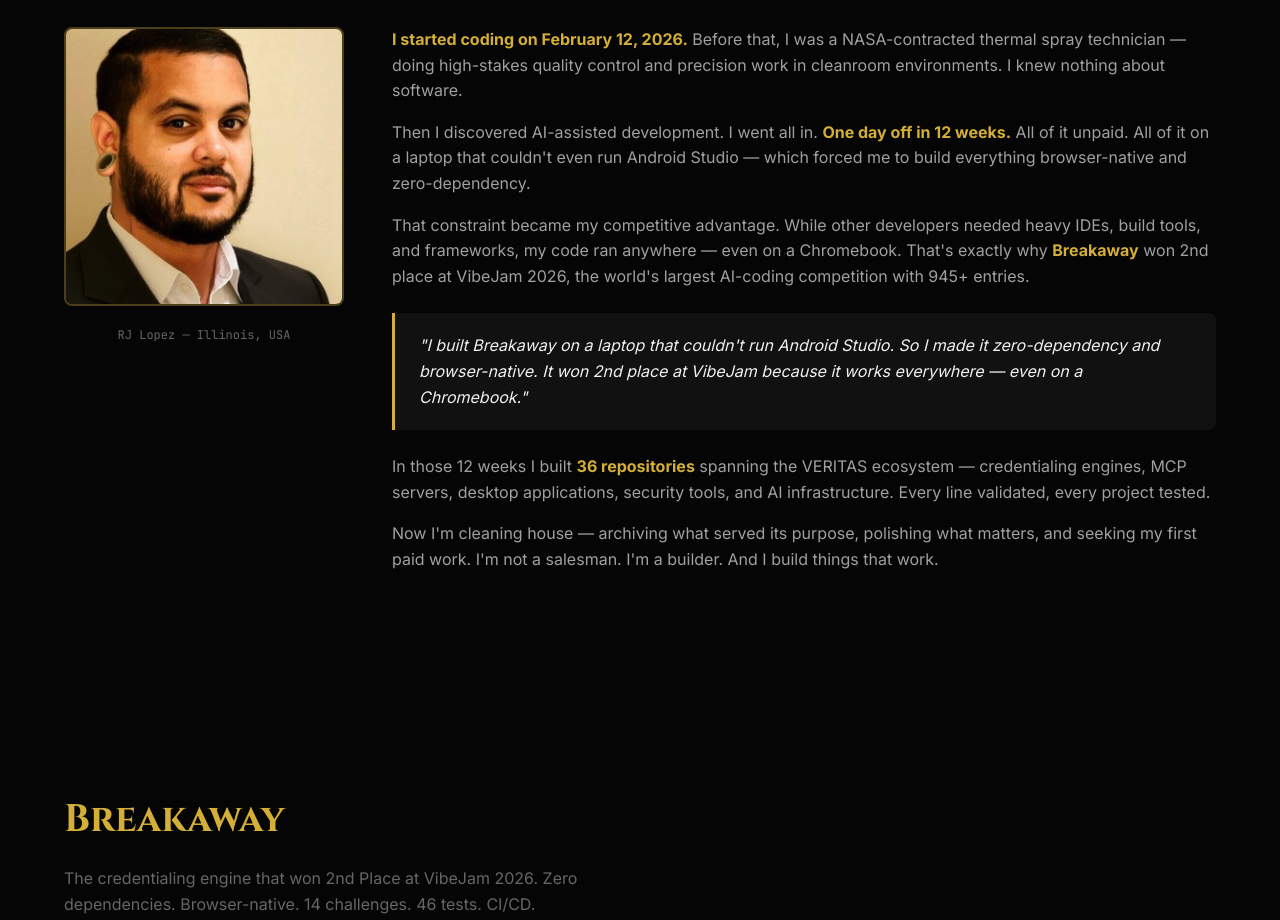
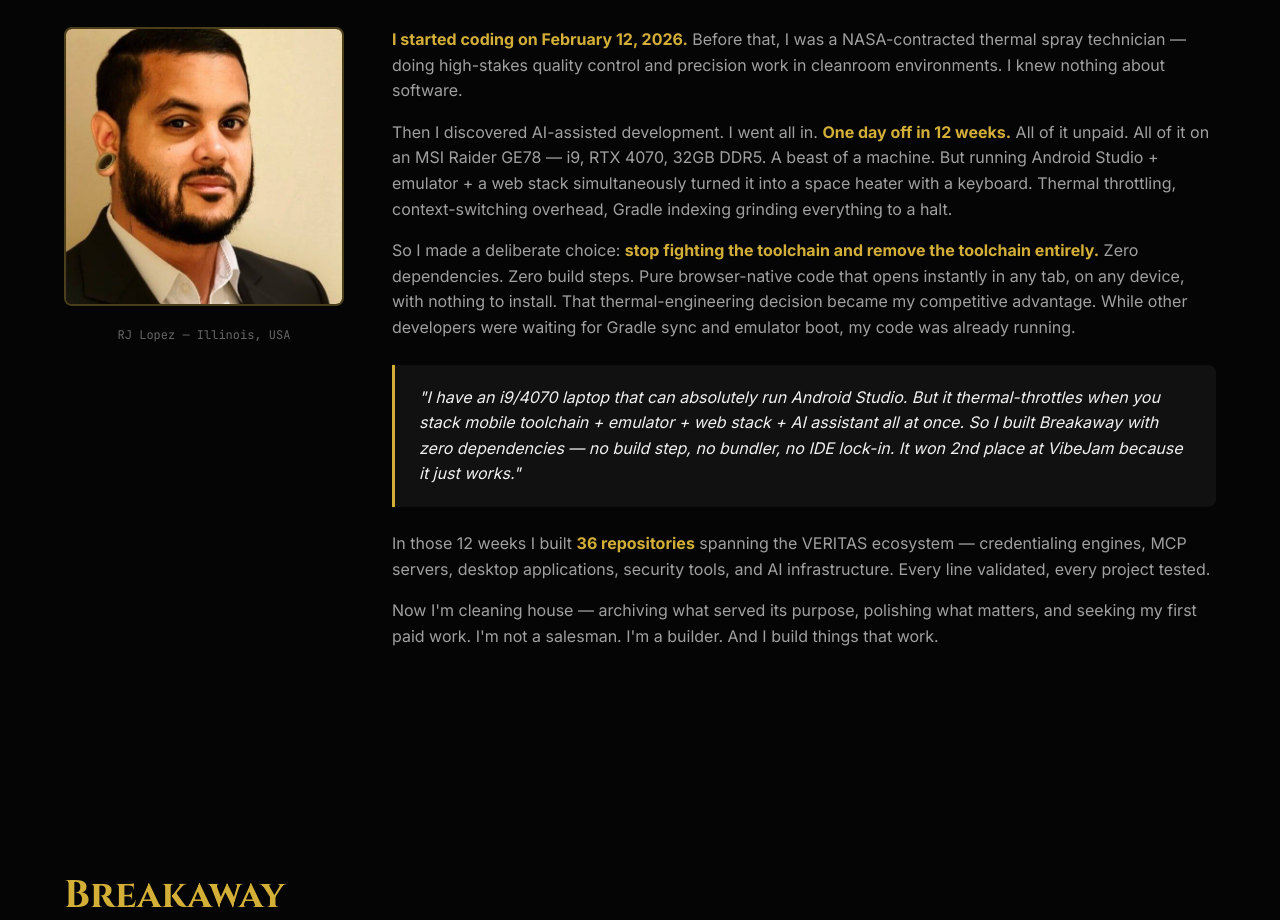
Before and after one commit to VrtxOmega/veritas-portfolio, a plain HTML site: page index.html in a window 1280 px wide. Shown: the part 1220-2140 px from the top of the page. Drawn offline with Linux system fonts and the light colour scheme.

Commit message:
fix: reframe laptop story from 'weak chromebook' to thermal workflow truth
- MSI Raider GE78 HX (i9/4070/32GB) is a beast, not a Chromebook
- Real constraint: thermal throttling + context-switching when running
  Android Studio + emulator + web stack + AI assistant simultaneously
- Reframe zero-dependency pivot as deliberate thermal-engineering decision,
  not forced hardware compromise
- Remove all 'Chromebook' comparisons and 'couldn't run Android Studio' claims
- New narrative: 'stop fighting the toolchain and remove the toolchain entirely'

```diff
--- a/index.html
+++ b/index.html
@@ -91,12 +91,12 @@
     <div class="story-text">
       <p><strong>I started coding on February 12, 2026.</strong> Before that, I was a NASA-contracted thermal spray technician — doing high-stakes quality control and precision work in cleanroom environments. I knew nothing about software.</p>
 
-      <p>Then I discovered AI-assisted development. I went all in. <strong>One day off in 12 weeks.</strong> All of it unpaid. All of it on a laptop that couldn't even run Android Studio — which forced me to build everything browser-native and zero-dependency.</p>
+      <p>Then I discovered AI-assisted development. I went all in. <strong>One day off in 12 weeks.</strong> All of it unpaid. All of it on an MSI Raider GE78 — i9, RTX 4070, 32GB DDR5. A beast of a machine. But running Android Studio + emulator + a web stack simultaneously turned it into a space heater with a keyboard. Thermal throttling, context-switching overhead, Gradle indexing grinding everything to a halt.</p>
 
-      <p>That constraint became my competitive advantage. While other developers needed heavy IDEs, build tools, and frameworks, my code ran anywhere — even on a Chromebook. That's exactly why <strong>Breakaway</strong> won 2nd place at VibeJam 2026, the world's largest AI-coding competition with 945+ entries.</p>
+      <p>So I made a deliberate choice: <strong>stop fighting the toolchain and remove the toolchain entirely.</strong> Zero dependencies. Zero build steps. Pure browser-native code that opens instantly in any tab, on any device, with nothing to install. That thermal-engineering decision became my competitive advantage. While other developers were waiting for Gradle sync and emulator boot, my code was already running.</p>
 
       <div class="story-highlight">
-        <p>"I built Breakaway on a laptop that couldn't run Android Studio. So I made it zero-dependency and browser-native. It won 2nd place at VibeJam because it works everywhere — even on a Chromebook."</p>
+        <p>"I have an i9/4070 laptop that can absolutely run Android Studio. But it thermal-throttles when you stack mobile toolchain + emulator + web stack + AI assistant all at once. So I built Breakaway with zero dependencies — no build step, no bundler, no IDE lock-in. It won 2nd place at VibeJam because it just works."</p>
       </div>
 
       <p>In those 12 weeks I built <strong>36 repositories</strong> spanning the VERITAS ecosystem — credentialing engines, MCP servers, desktop applications, security tools, and AI infrastructure. Every line validated, every project tested.</p>
```
